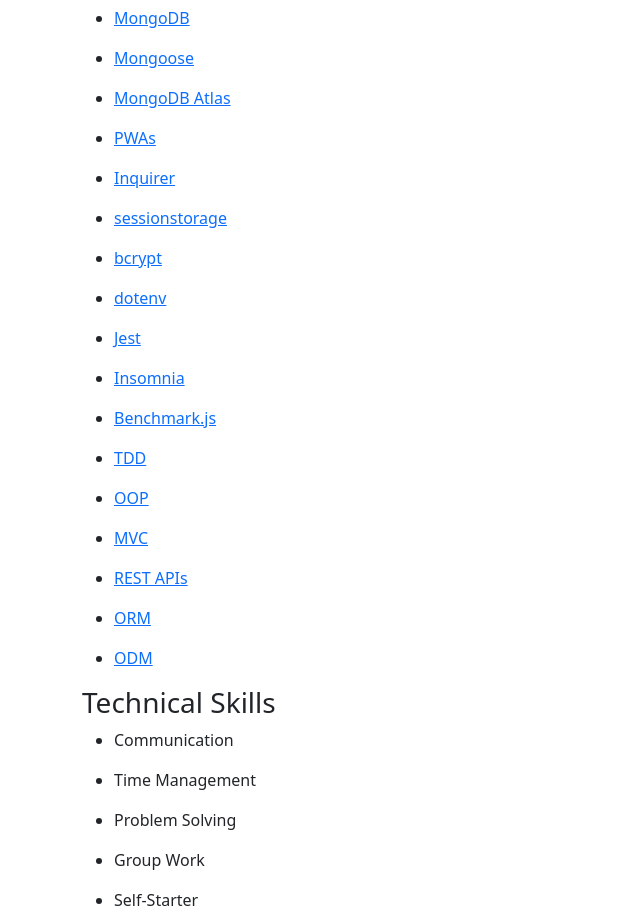
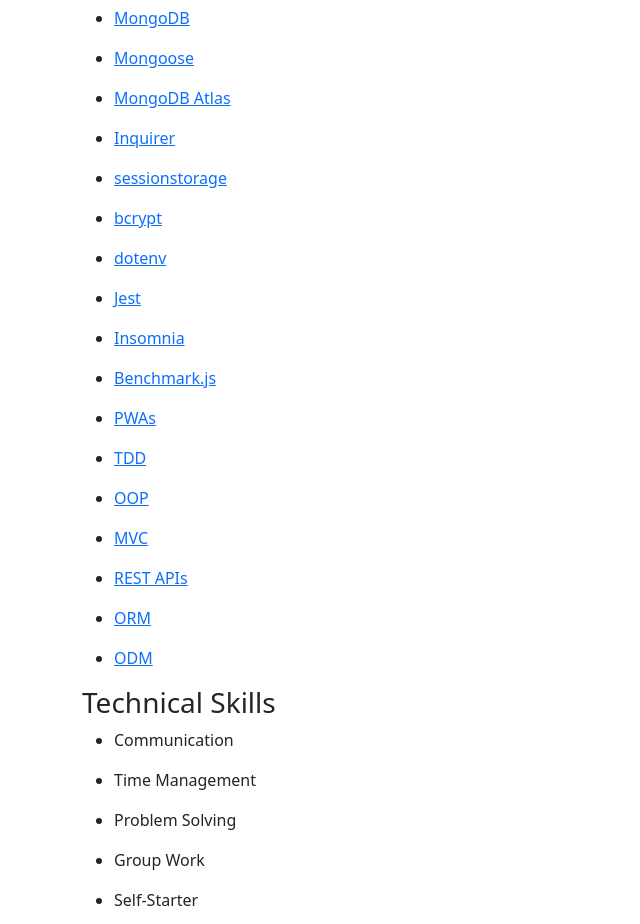
Before and after one commit to nicnolen/react-portfolio, a React (Create React App) app: page / in a window 1280 px wide. Shown: the part 1620-2544 px from the top of the page, without its empty margins (0-640 px from the left). Built offline with nearby package versions, Linux system fonts and the light colour scheme.

Commit message:
added all frontend, backend and technical skills to skills.json file in the About component

```diff
--- a/src/components/About/skills.json
+++ b/src/components/About/skills.json
@@ -107,47 +107,42 @@
   {
     "name": "Node.js",
     "category": "backend",
-    "documentation": "https://www.google.com/"
+    "documentation": "https://nodejs.org/en/docs/"
   },
   {
     "name": "Express.js",
     "category": "backend",
-    "documentation": "https://www.google.com/"
+    "documentation": "https://expressjs.com/en/5x/api.html"
   },
   {
     "name": "MySQL",
     "category": "backend",
-    "documentation": "https://www.google.com/"
+    "documentation": "https://dev.mysql.com/doc/refman/8.0/en/dynindex-statement.html"
   },
   {
     "name": "Sequelize",
     "category": "backend",
-    "documentation": "https://www.google.com/"
+    "documentation": "https://sequelize.org/v7/manual/getting-started.html"
   },
   {
     "name": "JawsDB",
     "category": "backend",
-    "documentation": "https://www.google.com/"
+    "documentation": "https://www.jawsdb.com/docs/#mysql"
   },
   {
     "name": "MongoDB",
     "category": "backend",
-    "documentation": "https://www.google.com/"
+    "documentation": "https://www.mongodb.com/docs/manual/tutorial/getting-started/"
   },
   {
     "name": "Mongoose",
     "category": "backend",
-    "documentation": "https://www.google.com/"
+    "documentation": "https://mongoosejs.com/docs/api.html"
   },
   {
     "name": "MongoDB Atlas",
     "category": "backend",
-    "documentation": "https://www.google.com/"
-  },
-  {
-    "name": "PWAs",
-    "category": "backend",
-    "documentation": "https://www.google.com/"
+    "documentation": "https://www.mongodb.com/docs/atlas/getting-started/"
   },
   {
     "name": "Inquirer",
@@ -157,62 +152,67 @@
   {
     "name": "sessionstorage",
     "category": "backend",
-    "documentation": "https://www.google.com/"
+    "documentation": "https://www.npmjs.com/package/sessionstorage"
   },
   {
     "name": "bcrypt",
     "category": "backend",
-    "documentation": "https://www.google.com/"
+    "documentation": "https://www.npmjs.com/package/bcrypt"
   },
   {
     "name": "dotenv",
     "category": "backend",
-    "documentation": "https://www.google.com/"
+    "documentation": "https://www.npmjs.com/package/dotenv"
   },
   {
     "name": "Jest",
     "category": "backend",
-    "documentation": "https://www.google.com/"
+    "documentation": "https://jestjs.io/docs/getting-started"
   },
   {
     "name": "Insomnia",
     "category": "backend",
-    "documentation": "https://www.google.com/"
+    "documentation": "https://docs.insomnia.rest/"
   },
   {
     "name": "Benchmark.js",
     "category": "backend",
-    "documentation": "https://www.google.com/"
+    "documentation": "https://benchmarkjs.com/docs"
+  },
+  {
+    "name": "PWAs",
+    "category": "backend",
+    "documentation": "https://developer.mozilla.org/en-US/docs/Web/Progressive_web_apps"
   },
   {
     "name": "TDD",
     "category": "backend",
-    "documentation": "https://www.google.com/"
+    "documentation": "https://en.wikipedia.org/wiki/Test-driven_development"
   },
   {
     "name": "OOP",
     "category": "backend",
-    "documentation": "https://www.google.com/"
+    "documentation": "https://developer.mozilla.org/en-US/docs/Learn/JavaScript/Objects/Object-oriented_programming"
   },
   {
     "name": "MVC",
     "category": "backend",
-    "documentation": "https://www.google.com/"
+    "documentation": "https://developer.mozilla.org/en-US/docs/Glossary/MVC"
   },
   {
     "name": "REST APIs",
     "category": "backend",
-    "documentation": "https://www.google.com/"
+    "documentation": "https://developer.mozilla.org/en-US/docs/Glossary/REST"
   },
   {
     "name": "ORM",
     "category": "backend",
-    "documentation": "https://www.google.com/"
+    "documentation": "https://en.wikipedia.org/wiki/Object%E2%80%93relational_mapping"
   },
   {
     "name": "ODM",
     "category": "backend",
-    "documentation": "https://www.google.com/"
+    "documentation": "https://www.tutorialspoint.com/phalcon/phalcon_object_document_mapper.htm"
   },
   {
     "name": "Communication",
--- a/src/components/BackendSkills/index.js
+++ b/src/components/BackendSkills/index.js
@@ -3,11 +3,13 @@
   return (
     <div>
       {category === 'backend' && (
-          <ul>
-            <li>
-              <a href={documentation}>{name}</a>
-            </li>
-          </ul>
+        <ul>
+          <li>
+            <a href={documentation} target='_blank' rel='noreferrer'>
+              {name}
+            </a>
+          </li>
+        </ul>
       )}{' '}
     </div>
   );
--- a/src/components/FrontendSkills/index.js
+++ b/src/components/FrontendSkills/index.js
@@ -4,11 +4,13 @@
   return (
     <div>
       {category === 'frontend' && (
-          <ul>
-            <li>
-              <a href={documentation}>{name}</a>
-            </li>
-          </ul>
+        <ul>
+          <li>
+            <a href={documentation} target='_blank' rel='noreferrer'>
+              {name}
+            </a>
+          </li>
+        </ul>
       )}
     </div>
   );
```
